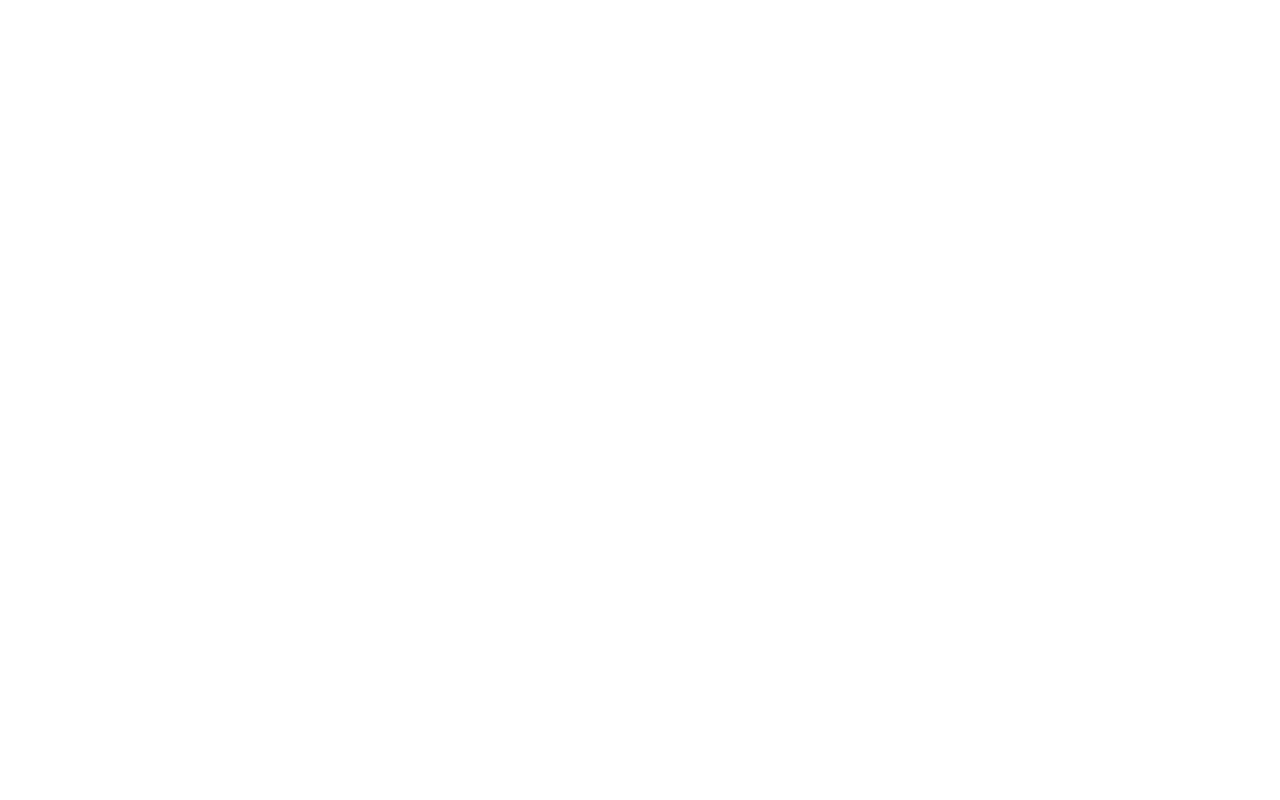
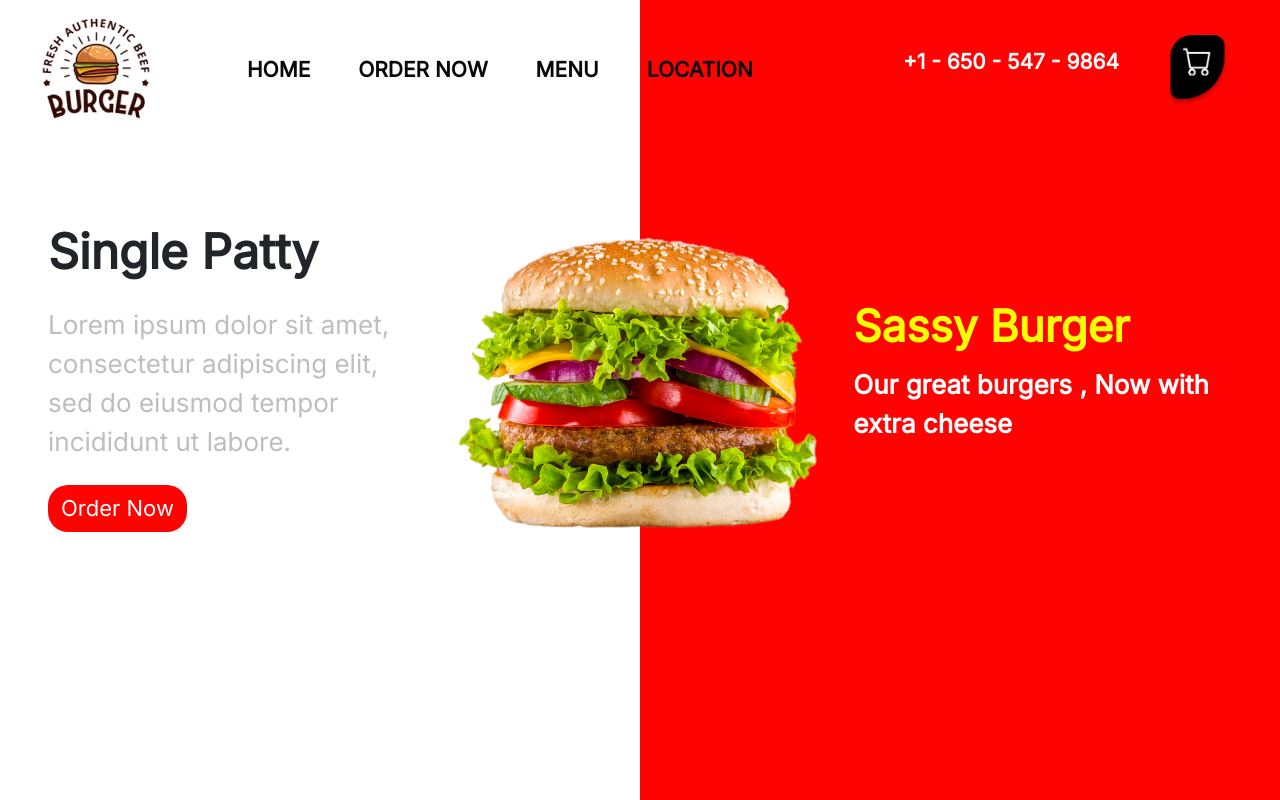
Before and after one commit to Hridoy3519/Yum-Burgers, a plain HTML site: page index.html in a window 1280 px wide. Drawn offline with nearby package versions, Linux system fonts and the light colour scheme.

Commit message:
Header Done

```diff
--- a/index.html
+++ b/index.html
@@ -6,14 +6,78 @@
     <meta http-equiv="X-UA-Compatible" content="IE=edge">
     <meta name="viewport" content="width=device-width, initial-scale=1.0">
     <title>Yumm-Burgers</title>
+    <!-- Bootstrap -->
     <link href="https://cdn.jsdelivr.net/npm/bootstrap@5.2.0/dist/css/bootstrap.min.css" rel="stylesheet"
         integrity="sha384-gH2yIJqKdNHPEq0n4Mqa/HGKIhSkIHeL5AyhkYV8i59U5AR6csBvApHHNl/vI1Bx" crossorigin="anonymous">
+
+    <!-- Google Font -->
+    <link rel="preconnect" href="https://fonts.googleapis.com">
+    <link rel="preconnect" href="https://fonts.gstatic.com" crossorigin>
+    <link href="https://fonts.googleapis.com/css2?family=Inter&display=swap" rel="stylesheet">
+
+    <!-- StyleSheet -->
+    <link rel="stylesheet" href="style.css">
 </head>
 
 <body>
 
     <header>
+        <nav class="navbar navbar-expand-lg px-md-4">
+            <div class="container-fluid">
+                <a class="navbar-brand" href="#">
+                    <img src="images/Logo.png" alt="" width="123" height="114">
+                </a>
+                <button class="navbar-toggler" type="button" data-bs-toggle="collapse"
+                    data-bs-target="#navbarSupportedContent" aria-controls="navbarSupportedContent"
+                    aria-expanded="false" aria-label="Toggle navigation">
+                    <span class="navbar-toggler-icon"></span>
+                </button>
+                <div class="ms-lg-5 collapse navbar-collapse" id="navbarSupportedContent">
+                    <ul class="navbar-nav me-auto mb-2 mb-lg-0">
+                        <li class="nav-item mx-3">
+                            <a class="nav-link" aria-current="page" href="#">Home</a>
+                        </li>
+                        <li class="nav-item mx-3">
+                            <a class="nav-link" href="#">Order Now</a>
+                        </li>
+                        <li class="nav-item mx-3">
+                            <a class="nav-link" href="#">Menu</a>
+                        </li>
+                        <li class="nav-item mx-3">
+                            <a class="nav-link" href="#">Location</a>
+                        </li>
 
+                    </ul>
+                    <div class="d-flex align-items-center me-3 cart-portion">
+                        <p class="me-5 text-white">+1 - 650 - 547 - 9864</p>
+                        <img src="images/Cart.png" alt="" width="61" height="71">
+                    </div>
+                </div>
+            </div>
+        </nav>
+
+        <!-- Banner Section -->
+        <section class="px-md-5 container-fluid my-5 banner-section">
+            <div class="row d-flex align-items-center">
+                <div class="col-lg-4 col-12">
+                    <h1>Single Patty</h1>
+                    <p class="my-4">Lorem ipsum dolor sit amet, consectetur adipiscing elit, sed do eiusmod tempor
+                        incididunt ut
+                        labore.</p>
+                    <button class="btn burger-customized-btn">
+                        Order Now
+                    </button>
+                </div>
+                <div class="col-lg-4 col-12">
+                    <img class="img-fluid" src="images/Burger-1.png" alt="">
+                </div>
+                <div class="col-lg-4 sassy-burger">
+                    <h2>Sassy Burger</h2>
+                    <p class="sassy-burger-des">Our great burgers , Now with extra cheese</p>
+                </div>
+            </div>
+            <div class="red-bg"></div>
+        </section>
     </header>
 
     <script src="https://cdn.jsdelivr.net/npm/bootstrap@5.2.0/dist/js/bootstrap.bundle.min.js"
--- /dev/null
+++ b/style.css
@@ -0,0 +1,95 @@
+/* Common Utility */
+body {
+    font-family: 'Inter', sans-serif;
+}
+
+/* Navbar */
+
+:root {
+    --nav-link-color: #090909;
+    --primary-paragrapg-color: #BEBEBE;
+    --primary-page-color: #FF0303;
+}
+
+nav {
+    background-color: transparent;
+}
+
+.nav-item a {
+    font-size: 21px;
+    font-weight: 700;
+    text-transform: uppercase;
+    color: var(--nav-link-color);
+}
+
+nav .cart-portion p {
+    font-size: 21px;
+    font-weight: 700;
+    text-transform: uppercase;
+}
+
+/* Banner Section */
+
+.banner-section h1 {
+    font-size: 48px;
+    font-weight: 700;
+}
+
+.banner-section p {
+    color: var(--primary-paragrapg-color);
+    font-size: 26px;
+    font-weight: 400;
+}
+
+.burger-customized-btn {
+    background-color: var(--primary-page-color);
+    color: white;
+    font-weight: 400;
+    font-size: 22px;
+    border-radius: 20px;
+}
+
+.banner-section h2 {
+    font-weight: 700;
+    font-size: 44px;
+    line-height: 62px;
+    color: #FAFF00;
+}
+
+.banner-section .sassy-burger-des {
+    font-weight: 600;
+    font-size: 26px;
+    color: white;
+}
+
+.red-bg {
+    width: 50%;
+    height: 100vh;
+    background-color: var(--primary-page-color);
+    position: absolute;
+    top: 0;
+    right: 0;
+    z-index: -1;
+}
+
+/* Media Queries */
+
+@media only screen and (max-width: 576px) {
+    .red-bg {
+        display: none;
+    }
+
+    .sassy-burger {
+        display: none;
+    }
+}
+
+@media only screen and (min-width: 576px) and (max-width: 992px) {
+    .red-bg {
+        display: none;
+    }
+
+    .sassy-burger {
+        display: none;
+    }
+}
```
Also changed, not shown: images/Cart.png (added).
